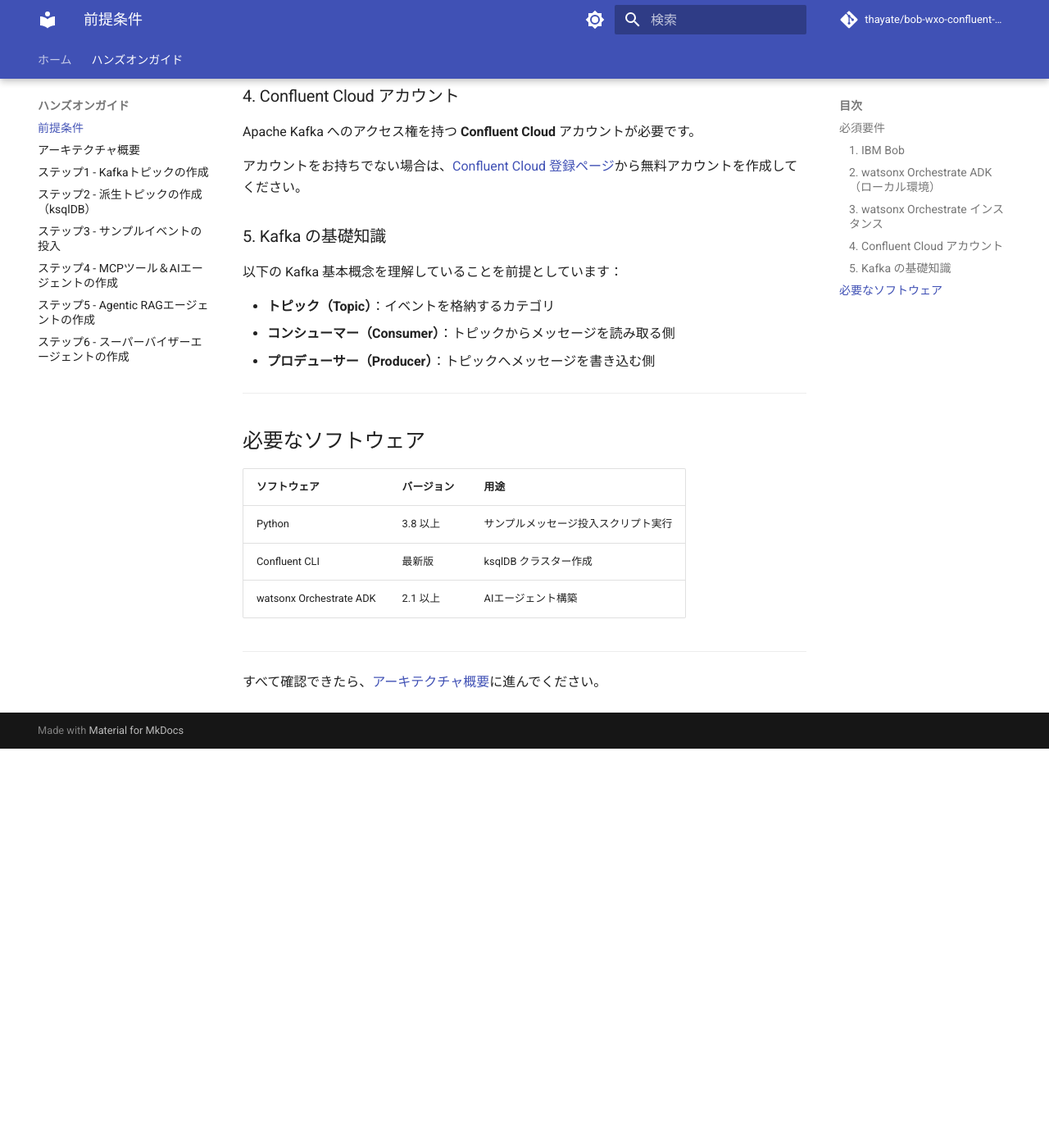
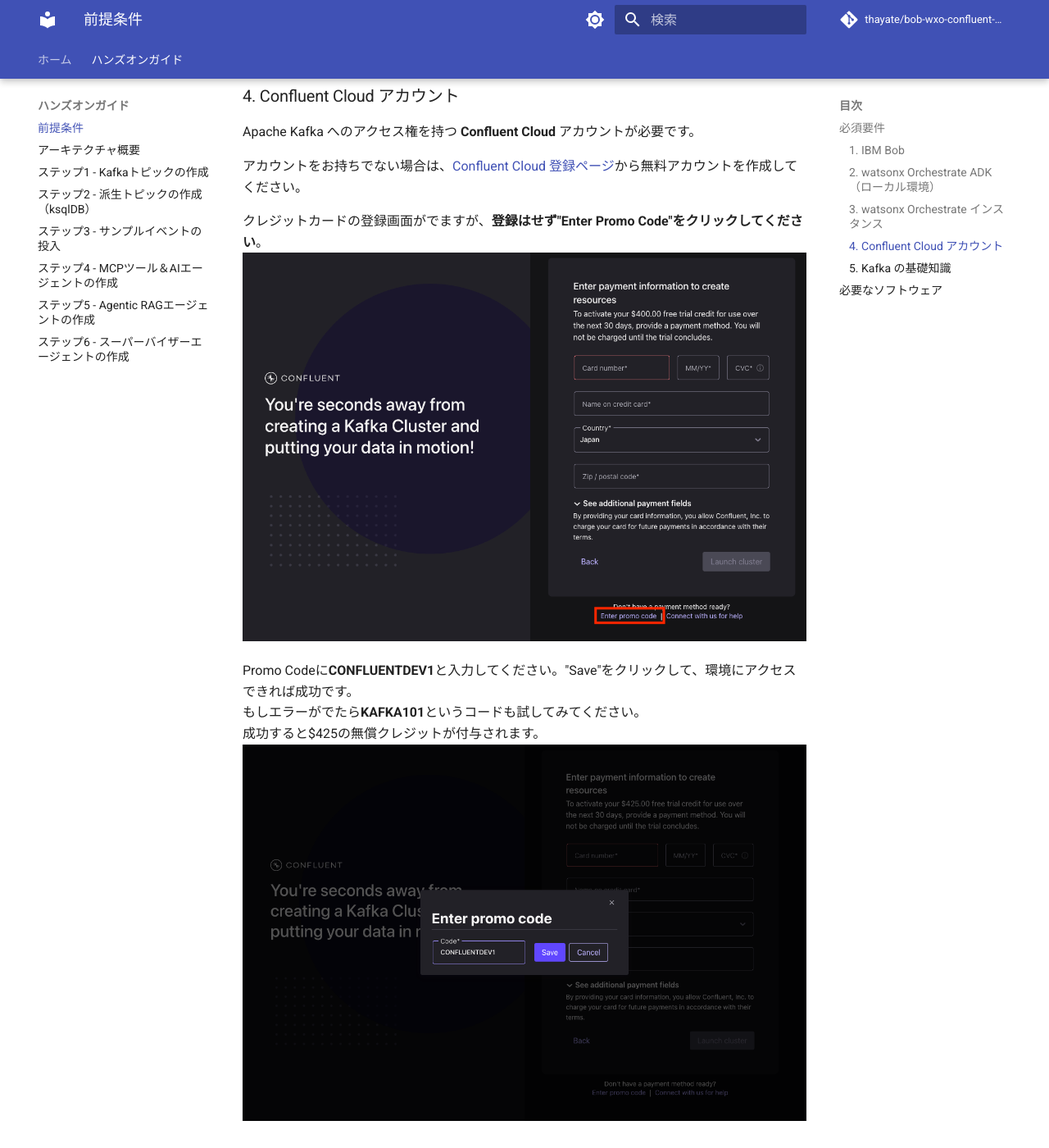
Before and after one commit to thayate/bob-wxo-confluent-handson, an MkDocs documentation site: the page built from docs/prerequisites.md, in a window 1280 px wide and 1400 px high, scrolled down 759 px. Shown: the whole window at 82% size. Built offline with MkDocs 1.6.1 and Material for MkDocs 9.7.7, drawn with Linux system fonts in a browser that asks for light colours; comment, search, counter and statistics services are not loaded; before the commit the page ends 1672 px from its top, so only the background shows below that.

Commit message:
前提条件ページを更新

```diff
--- a/docs/prerequisites.md
+++ b/docs/prerequisites.md
@@ -28,6 +28,14 @@
 
 アカウントをお持ちでない場合は、[Confluent Cloud 登録ページ](https://confluent.cloud/signup)から無料アカウントを作成してください。
 
+クレジットカードの登録画面がでますが、**登録はせず"Enter Promo Code"をクリックしてください**。
+![alt text](<prerequisites_images/スクリーンショット 2026-08-10 12.48.20-1.png>)
+
+Promo Codeに**CONFLUENTDEV1**と入力してください。"Save"をクリックして、環境にアクセスできれば成功です。<br>
+もしエラーがでたら**KAFKA101**というコードも試してみてください。<br>
+成功すると$425の無償クレジットが付与されます。<br>
+![alt text](<prerequisites_images/スクリーンショット 2026-08-10 12.48.48.png>)
+
 ### 5. Kafka の基礎知識
 
 以下の Kafka 基本概念を理解していることを前提としています：
```
Also changed, not shown: docs/prerequisites_images/スクリーンショット 2026-08-10 12.48.20-1.png (added), docs/prerequisites_images/スクリーンショット 2026-08-10 12.48.20.png (added), docs/prerequisites_images/スクリーンショット 2026-08-10 12.48.48.png (added).
